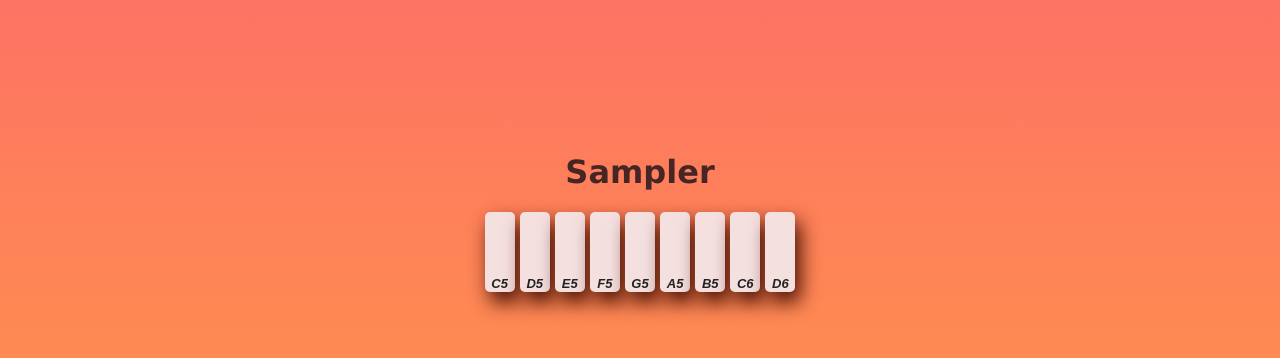
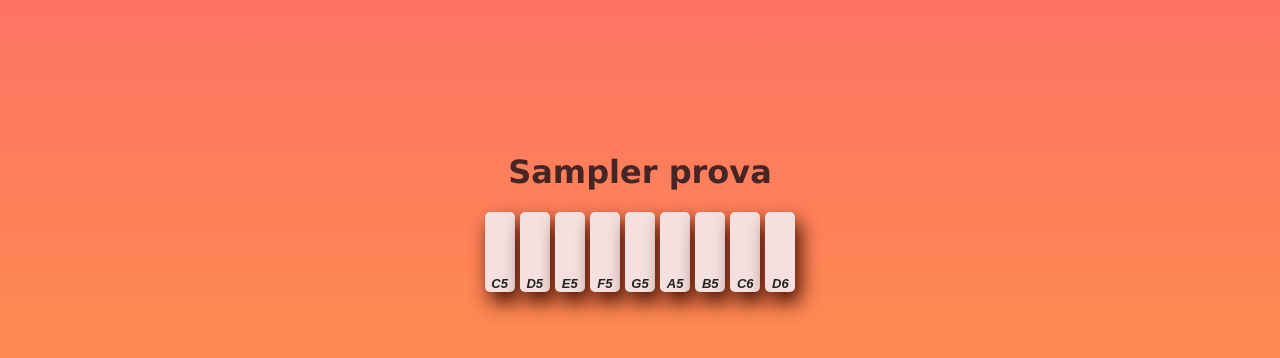
Before and after one commit to mattiamassimi/Sampler_test, a plain HTML site: page index.html in a window 1280 px wide. Shown: the part 188-546 px from the top of the page. Drawn offline with nearby package versions, Linux system fonts and the light colour scheme; no server answers.

Commit message:
modifica titolo

```diff
--- a/index.html
+++ b/index.html
@@ -4,11 +4,11 @@
     <meta charset="UTF-8">
     <meta http-equiv="X-UA-Compatible" content="IE=edge">
     <meta name="viewport" content="width=device-width, initial-scale=1.0">
-    <title>Sampler</title>
+    <title>Sampler prova</title>
     <link rel="stylesheet" href="style.css">
 </head>
 <body>
-    <h1>Sampler</h1>
+    <h1>Sampler prova</h1>
     <div id="keyboard" class="keyboard">
         <button id="key1" class="key">
             <h2>C5 </h2>
```
